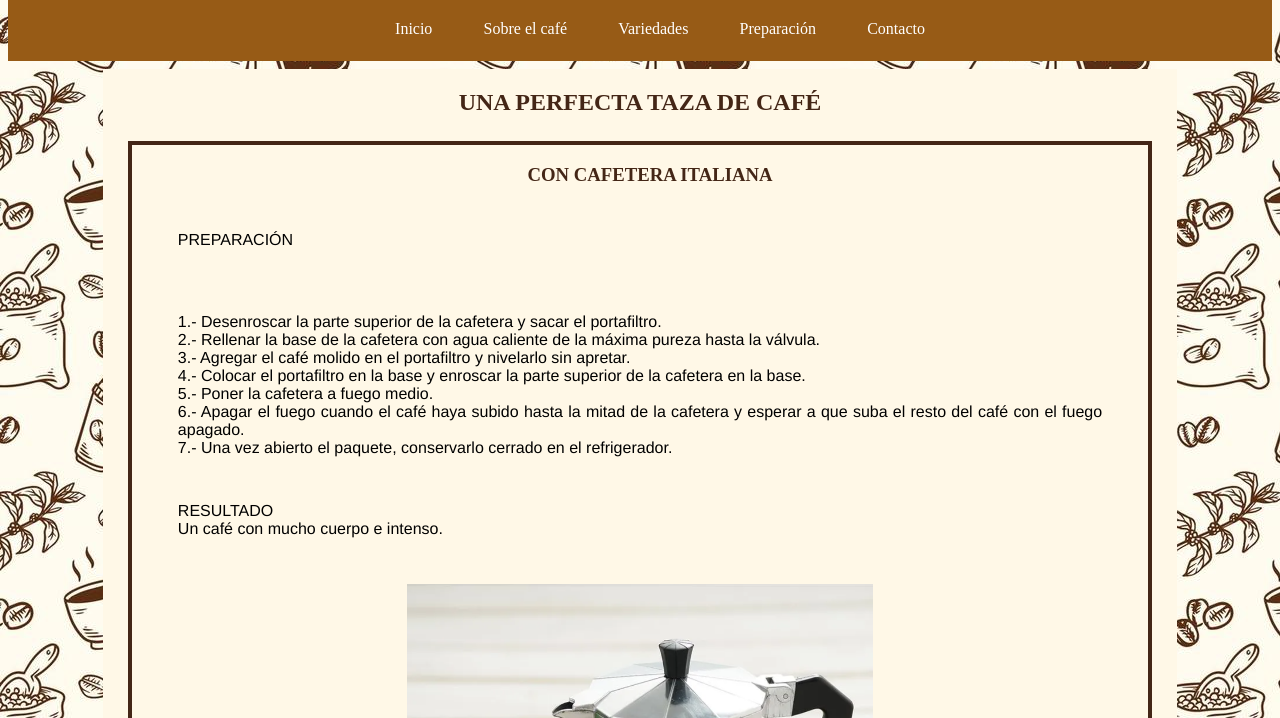
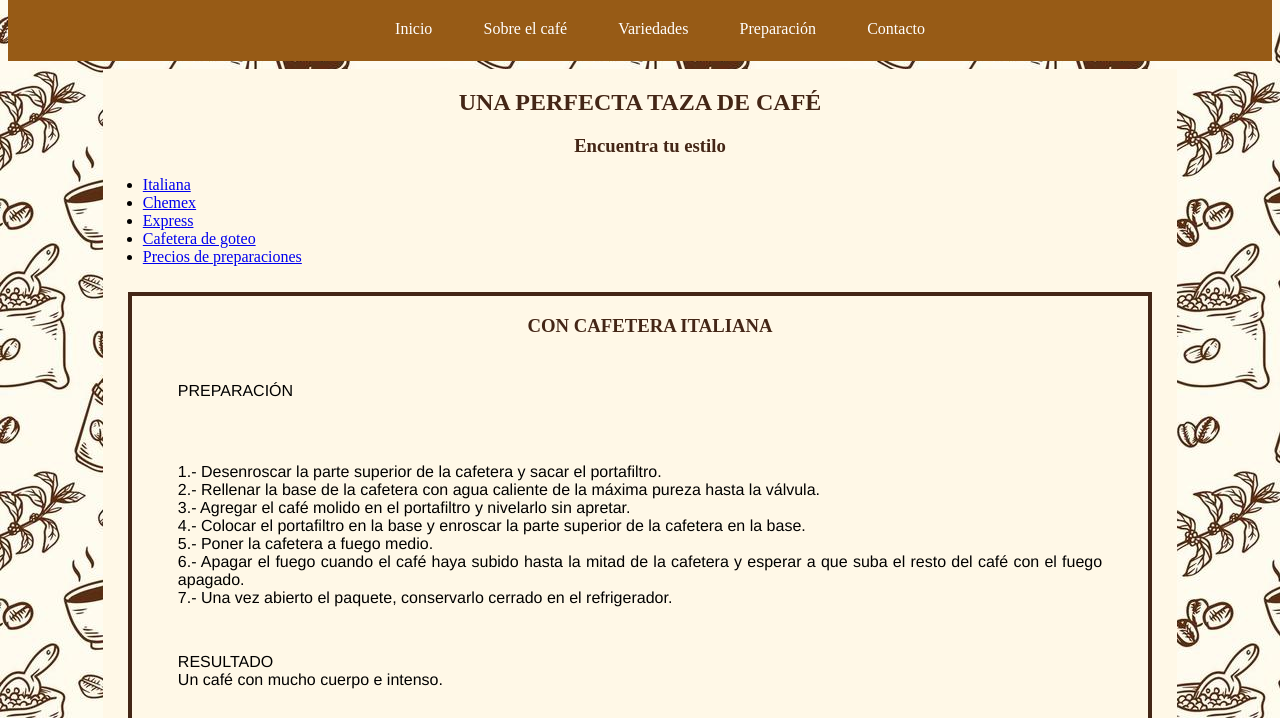
Before and after one commit to mcoronelm/cafeCSS, a plain HTML site: page preparacion.html in a window 1280 px wide. Shown: the part 82-800 px from the top of the page. Drawn offline with Linux system fonts and the light colour scheme.

Commit message:
Update preparacion.html

```diff
--- a/preparacion.html
+++ b/preparacion.html
@@ -25,8 +25,18 @@
     <main class="contenedor">
         <article>
             <h2>UNA PERFECTA TAZA DE CAFÉ</h2>
+            <h3>Encuentra tu estilo</h3>
+            <nav class="preparaciones">
+                <ul>
+                <li ><a href="#italiana">Italiana</a></li>
+                <li><a href="#CHEMEX">Chemex</a></li>
+                <li><a href="#EXPRESS">Express</a></li>
+                <li><a href="#CAFETERA DE GOTEO">Cafetera de goteo</a></li>
+                <li><a href="#Precios de Preparaciones">Precios de preparaciones</a></li>
+                </ul>
+            </nav>
 
-            <section style="border: 4px solid #442616; margin:2vw">
+            <section id="italiana" style="border: 4px solid #442616; margin:2vw">
                 <h3>CON CAFETERA ITALIANA</h3>
                 <p>PREPARACIÓN</p>
                 <p>
@@ -48,7 +58,7 @@
                 </figure>
             </section>
 
-            <section style="border: 4px solid #442616; margin:2vw">
+            <section id="CHEMEX" style="border: 4px solid #442616; margin:2vw">
                 <h3>CON CAFETERA CHEMEX</h3>
                 <p>PREPARACIÓN</p>
                 <p>
@@ -77,7 +87,7 @@
                 </figure>
             </section>
 
-            <section style="border: 4px solid #442616; margin:2vw">
+            <section id="EXPRESS" style="border: 4px solid #442616; margin:2vw">
                 <h3>CON CAFETERA EXPRESS</h3>
                 <p>PREPARACIÓN</p>
                 <p>
@@ -95,7 +105,7 @@
                 </figure>
             </section>
 
-            <section style="border: 4px solid #442616; margin:2vw">
+            <section id="CAFETERA DE GOTEO" style="border: 4px solid #442616; margin:2vw">
                 <h3>CON CAFETERA DE GOTEO</h3>
                 <p>PREPARACIÓN</p>
                 <p>
@@ -118,7 +128,7 @@
             <br>
             <br>
             <br>
-            <table class="tabla" border="n">
+            <table id="Precios de Preparaciones" class="tabla" border="n">
                 <caption><h3>Precios de Preparaciones de Café</h3></caption>
                 <thead>
                     <tr>
```
